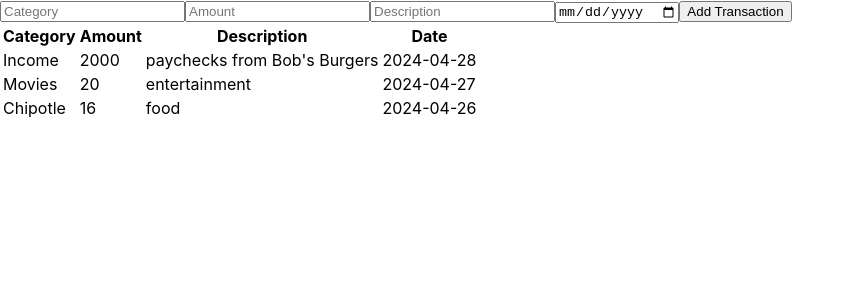
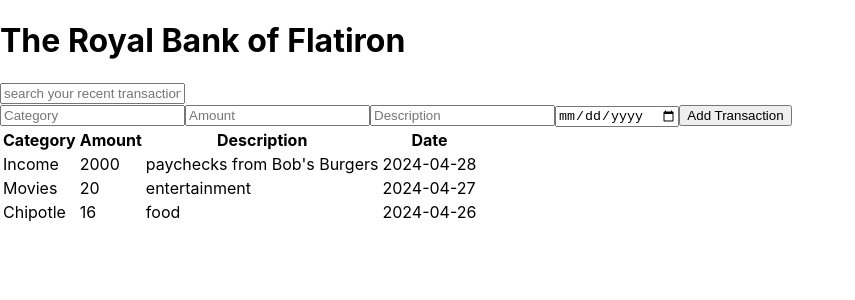
Before and after one commit to Gideonkamaumacharia/phase-2-wk1-code-challenge, a React (Create React App) app: page / in a window 1280 px wide. Shown: the top 300 px of the page, without its empty margins (0-855 px from the left). Built offline with nearby package versions, Linux system fonts and the light colour scheme.

Commit message:
debug code

```diff
--- a/src/Components.js/App.js
+++ b/src/Components.js/App.js
@@ -1,6 +1,6 @@
-// App.js
+
 import React, { useState } from 'react';
-import Header from './Header'; // Make sure to import Header and SearchBar if you have them
+import Header from './Header';
 import SearchBar from './SearchBar';
 import AddTransactions from './AddTransactions';
 import TransactionsTable from './TransactionsTable';
@@ -20,7 +20,8 @@ function App() {
 
   return (
     <div className="App">
-
+      <Header />
+      <SearchBar />
       <AddTransactions onAddTransaction={handleAddTransaction} />
       <TransactionsTable transactions={transactions} />
     </div>
--- a/src/Components.js/Header.js
+++ b/src/Components.js/Header.js
@@ -1,9 +1,11 @@
 import React from "react"
 
 function Header(){
-    <div className="header">
-        <p>The Royal Bank of Flatiron</p>
+    return(
+        <div className="header">
+        <h1>The Royal Bank of Flatiron</h1>
     </div>
+    )
 }
 
 export default Header
```
